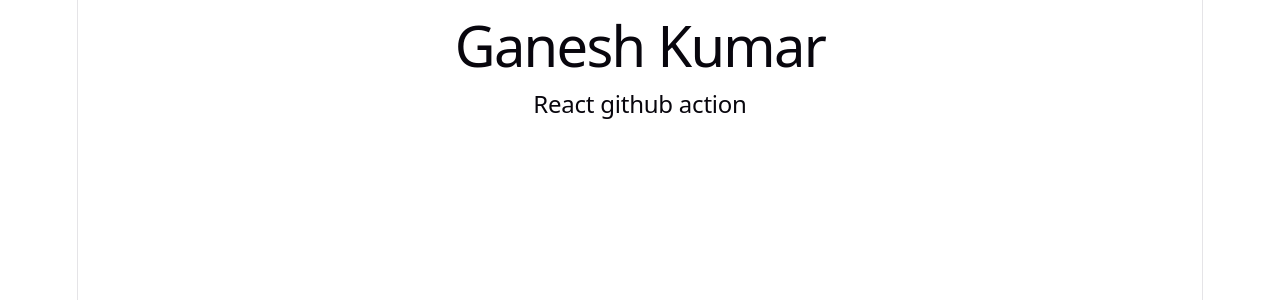
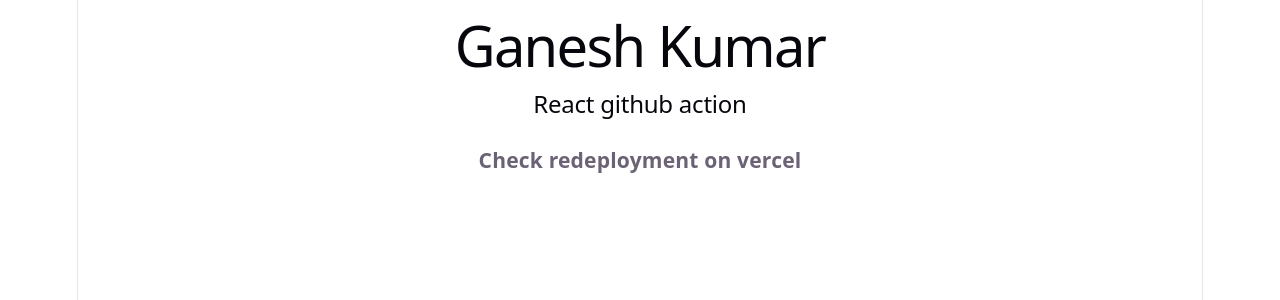
Before and after one commit to ganeshk6/react-github-actions, a React (Vite) app: page / in a window 1280 px wide. Shown: the top 300 px of the page. Built offline with nearby package versions, Linux system fonts and the light colour scheme.

Commit message:
update app.jsx

```diff
--- a/src/App.jsx
+++ b/src/App.jsx
@@ -6,6 +6,7 @@
     <>
       <h1>Ganesh Kumar</h1>
       <h2>React github action</h2>
+      <h3>Check redeployment on vercel</h3>
     </>
   )
 }
```
